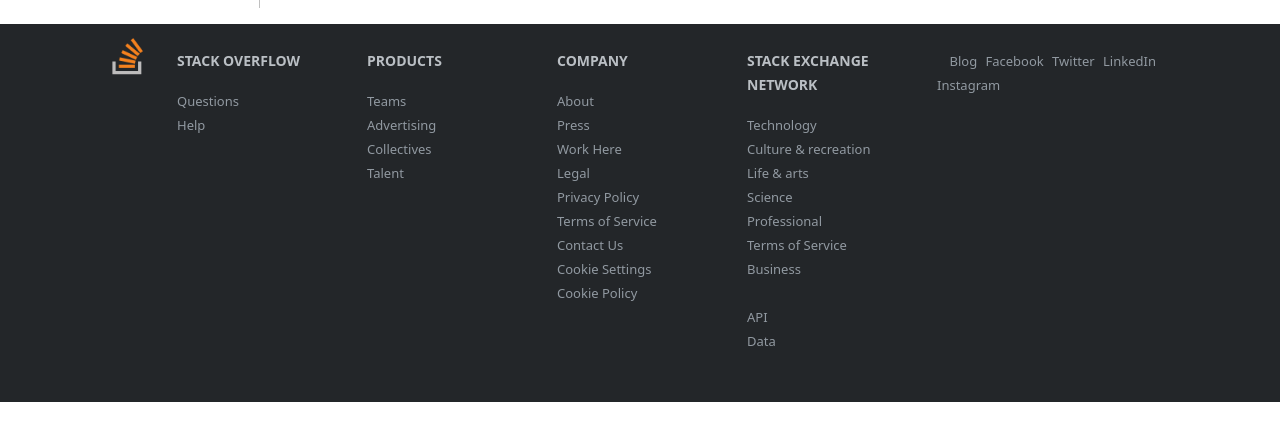
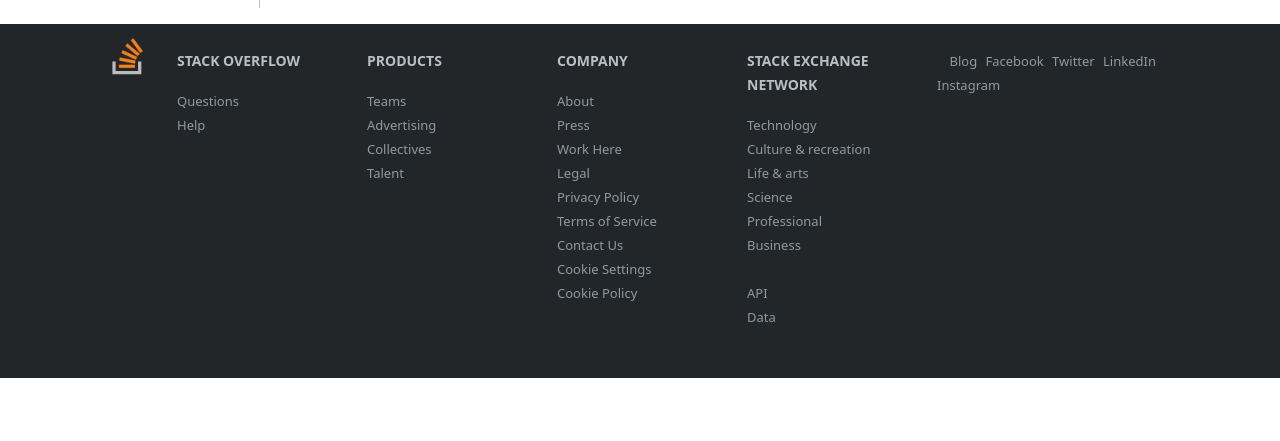
Before and after one commit to hemal0303/stack_clone, a Django app: page / in a window 1280 px wide. Shown: the part 314-755 px from the top of the page. Run offline with Django 4.2, Linux system fonts and the light colour scheme.

Commit message:
Footer minor changes.

```diff
--- a/StackOverflowClone/home/templates/home/common.html
+++ b/StackOverflowClone/home/templates/home/common.html
@@ -252,7 +252,6 @@
                     <span><a class="footer_details" href="#">Life & arts</a></span><br>
                     <span><a class="footer_details" href="#">Science</a></span><br>
                     <span><a class="footer_details" href="#">Professional</a></span><br>
-                    <span><a class="footer_details" href="#">Terms of Service</a></span><br>
                     <span><a class="footer_details" href="#">Business</a></span><br><br>
                     <span><a class="footer_details" href="#">API</a></span><br>
                     <span><a class="footer_details" href="#">Data</a></span><br>
```
